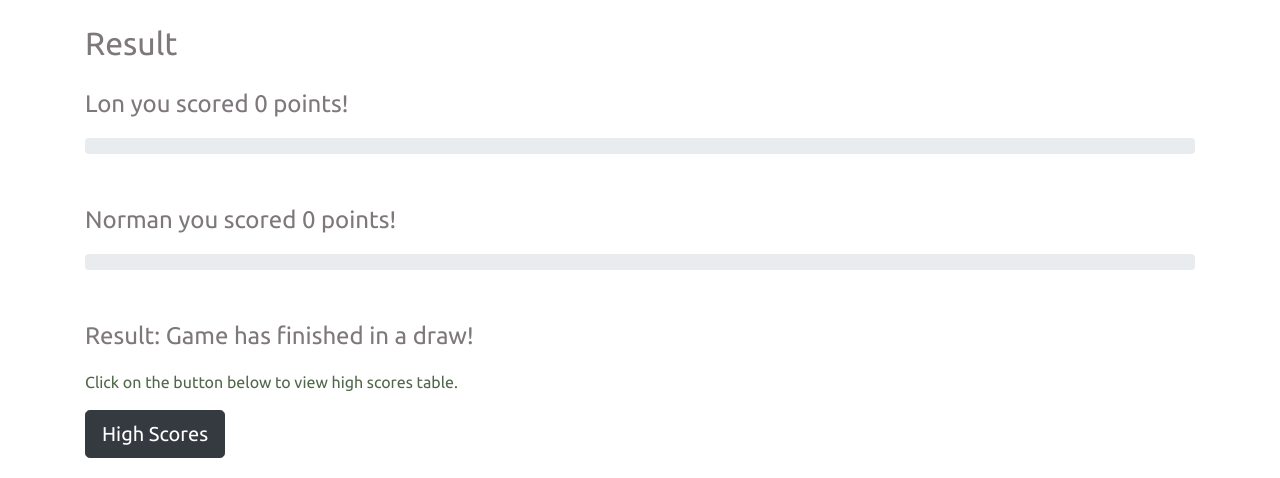
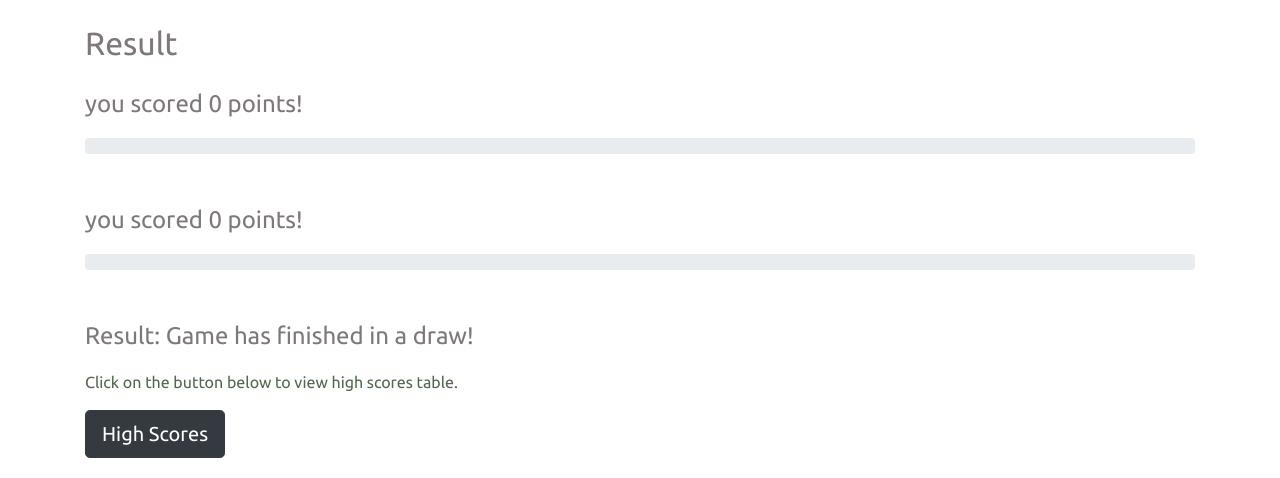
Before and after one commit to Code-Institute-Submissions/pools, a Flask app: page /winnermult in a window 1280 px wide. Shown: the part 56-534 px from the top of the page. Run offline with Flask 2, Linux system fonts and the light colour scheme; some libraries are stand-ins or nearby versions; some web fonts are replaced.

Commit message:
2 player test

```diff
--- a/app.py
+++ b/app.py
@@ -133,7 +133,7 @@ def multiplayer(id, p_num, attempt):
         plr_answer = form.answer.data
         # name = get_player_name(multiplayers, int(p_num)-1)
         # name = multiplayers[int(p_num) -1].get_name()
-        name = names[p_num -1]
+        name = multiplayers[p_num -1].get_name()
         count = 2
         currId = id
         correct_result = get_correct_result(currId, fix_list)
--- a/templates/winnermult.html
+++ b/templates/winnermult.html
@@ -4,7 +4,7 @@
     <section class="winner-section">
       <h2 class="winner">Result</h2>
       {% for player in range(multiplayers |length) %}
-        <p class="result">{{ names[player] }} you scored {{ multiplayers[player].score }} points!</p>
+        <p class="result">{{ multiplayers[player].name }} you scored {{ multiplayers[player].score }} points!</p>
         <div class="progress">
           <div class="progress-bar bg-success" role="progressbar" style="width: {{ multiplayers[player].score * 5 }}%" aria-valuenow="{{ multiplayers[player].score }}" aria-valuemin="0" aria-valuemax="100"></div>
         </div>
```
